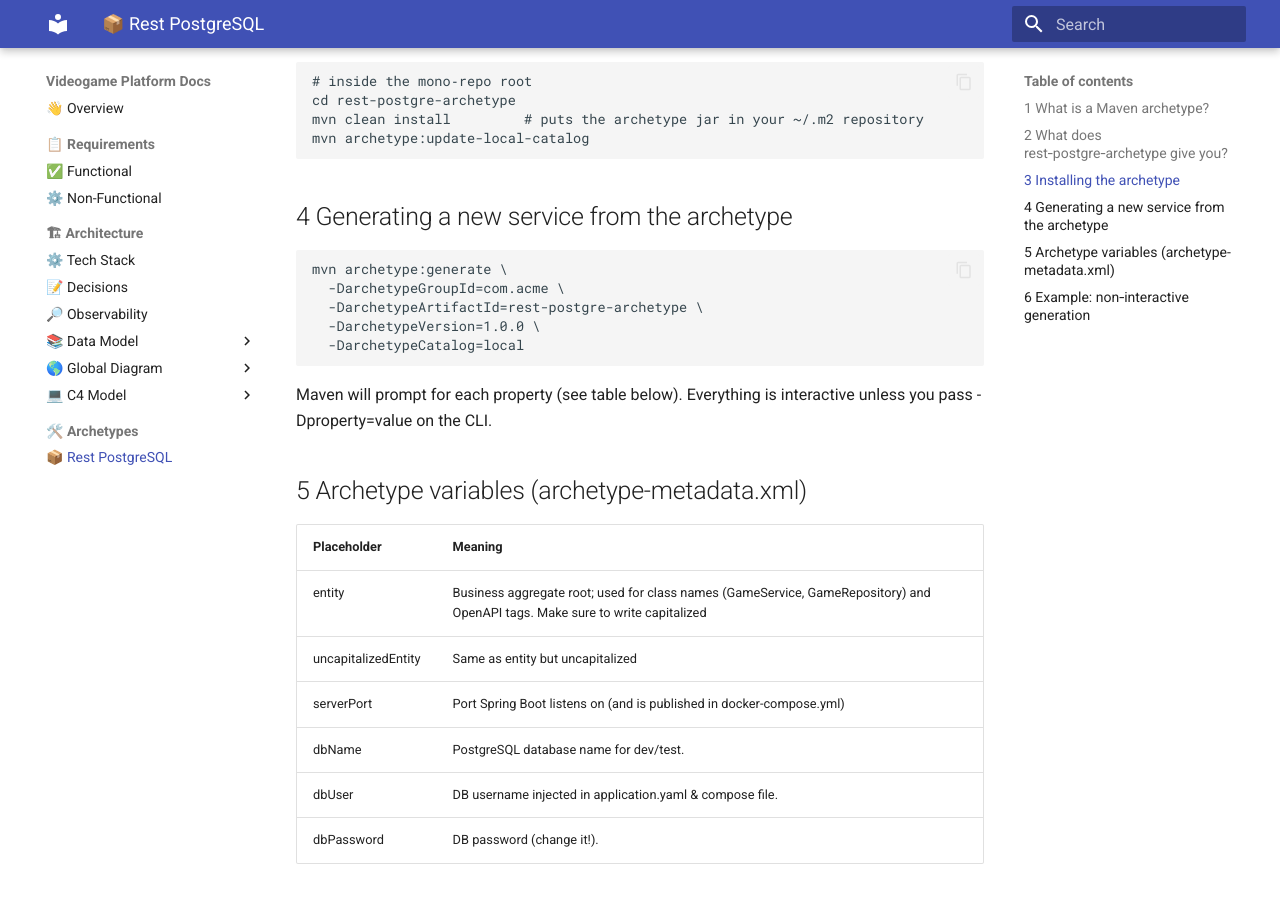
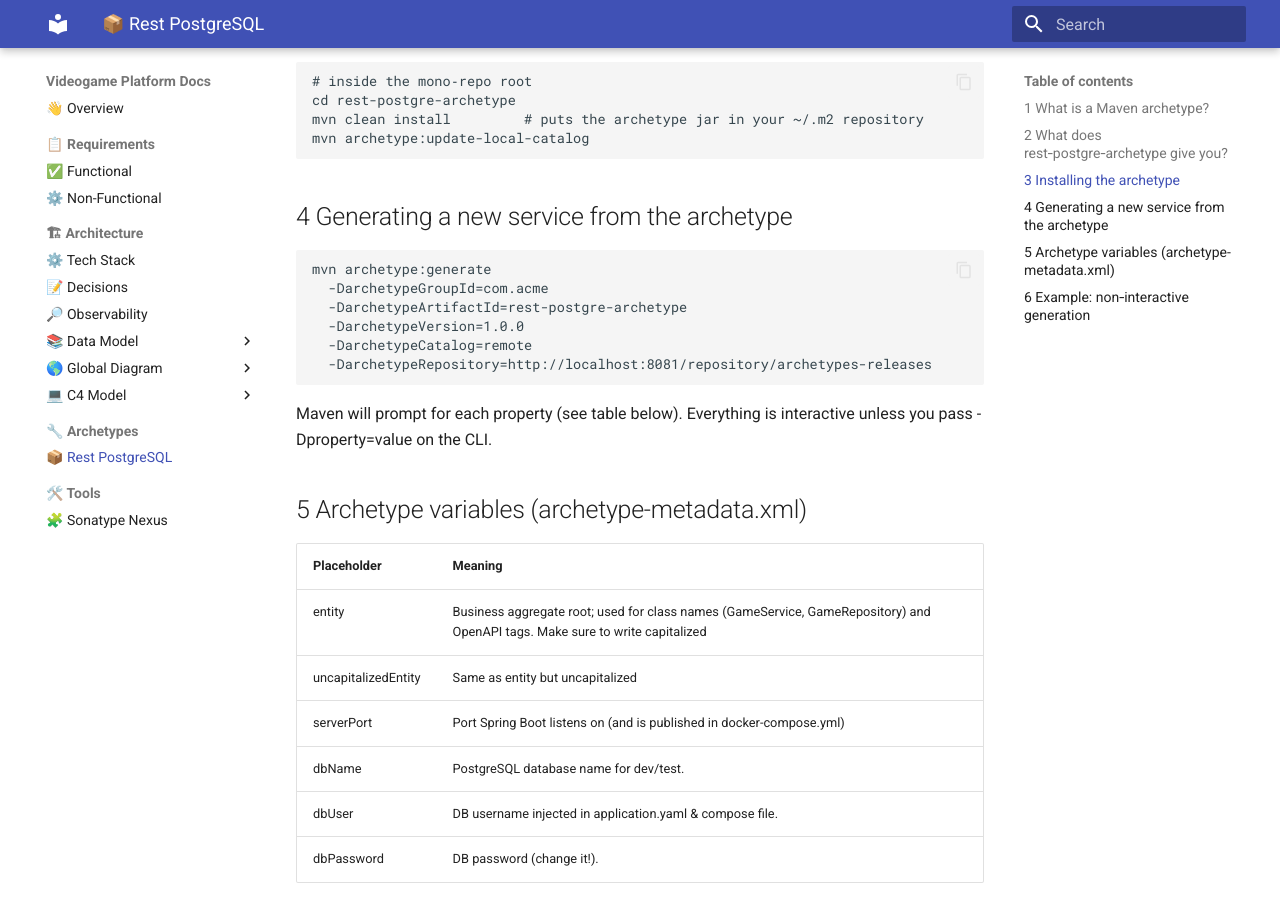
Before and after one commit to rubhern/videogame-platform, an MkDocs documentation site: the page built from docs/archetypes/rest-postgre-archetype.md, in a window 1280 px wide and 900 px high, scrolled down 992 px. Built offline with MkDocs 1.6.1 and Material for MkDocs 9.7.7, drawn with Linux system fonts in a browser that asks for light colours.

Commit message:
Add Nexus tutorial and integrate with project configuration
Added a comprehensive tutorial for installing and using Sonatype Nexus in the docs. Updated Maven archetype configuration to use Nexus for artifact publishing and adjusted documentation navigation to include the new tutorial under tools.

````diff
--- a/docs/archetypes/rest-postgre-archetype.md
+++ b/docs/archetypes/rest-postgre-archetype.md
@@ -41,11 +41,12 @@
 ## 4 Generating a new service from the archetype
 
 ```bash
-mvn archetype:generate \
-  -DarchetypeGroupId=com.acme \
-  -DarchetypeArtifactId=rest-postgre-archetype \
-  -DarchetypeVersion=1.0.0 \
-  -DarchetypeCatalog=local
+mvn archetype:generate
+  -DarchetypeGroupId=com.acme
+  -DarchetypeArtifactId=rest-postgre-archetype
+  -DarchetypeVersion=1.0.0
+  -DarchetypeCatalog=remote
+  -DarchetypeRepository=http://localhost:8081/repository/archetypes-releases
 ```
 Maven will prompt for each property (see table below).
 Everything is interactive unless you pass -Dproperty=value on the CLI.
--- a/mkdocs.yml
+++ b/mkdocs.yml
@@ -29,5 +29,7 @@
           - "🔗 Context Diagram": arch/diagrams/c4/context-diagram.md
           - "📦 Container Diagram": arch/diagrams/c4/container-diagram.md
           - "🖥️ Infrastructure": arch/diagrams/c4/deployment-diagram.md
-  - "🛠️ Archetypes":
+  - "🔧 Archetypes":
       - "📦 Rest PostgreSQL": archetypes/rest-postgre-archetype.md
+  - "🛠️ Tools":
+      - "🧩 Sonatype Nexus": tools/nexus-tutorial.md
````
Also changed, not shown: docs/tools/nexus-tutorial.md (added, +178 -0 lines), 1 other file.
